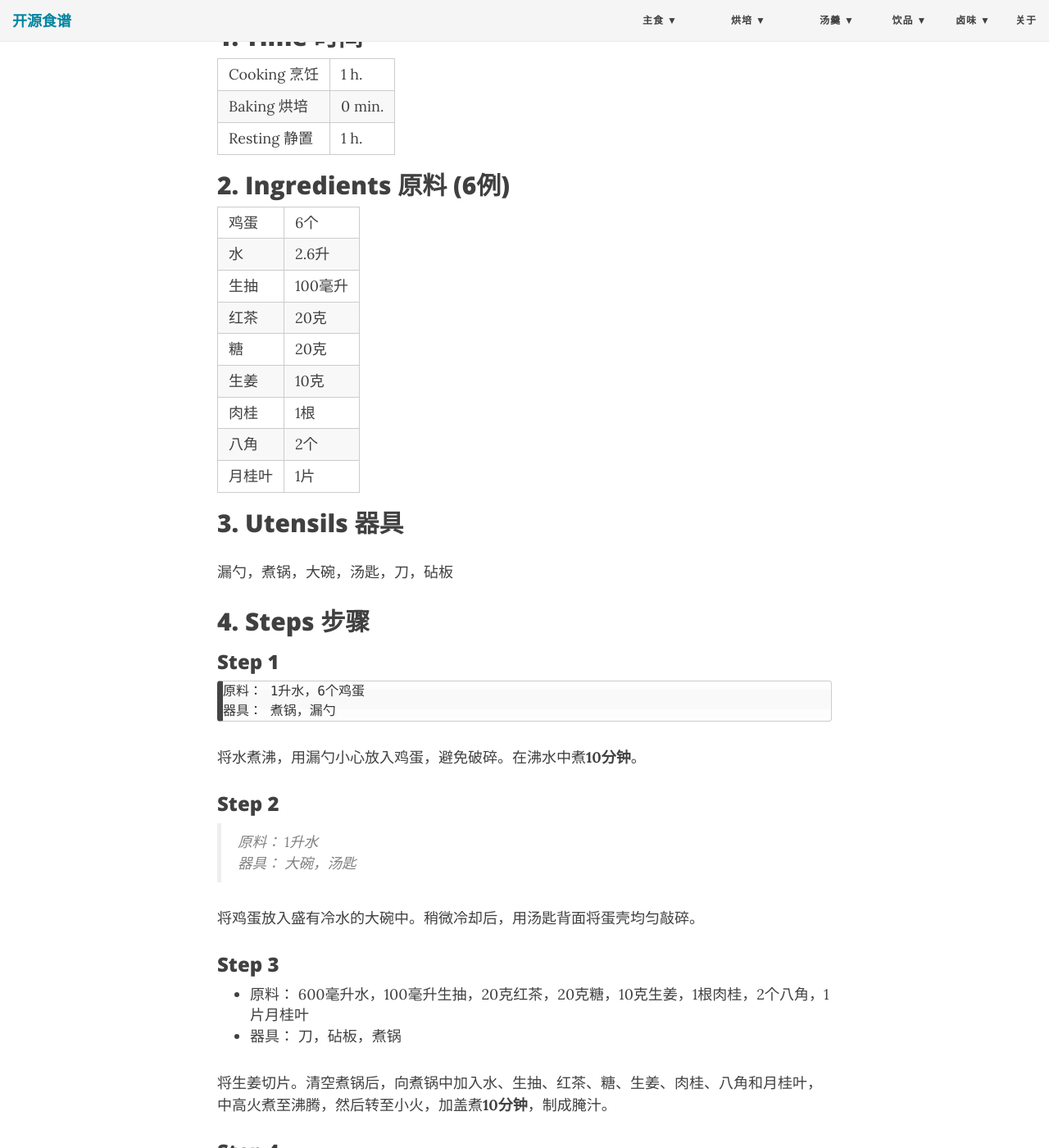
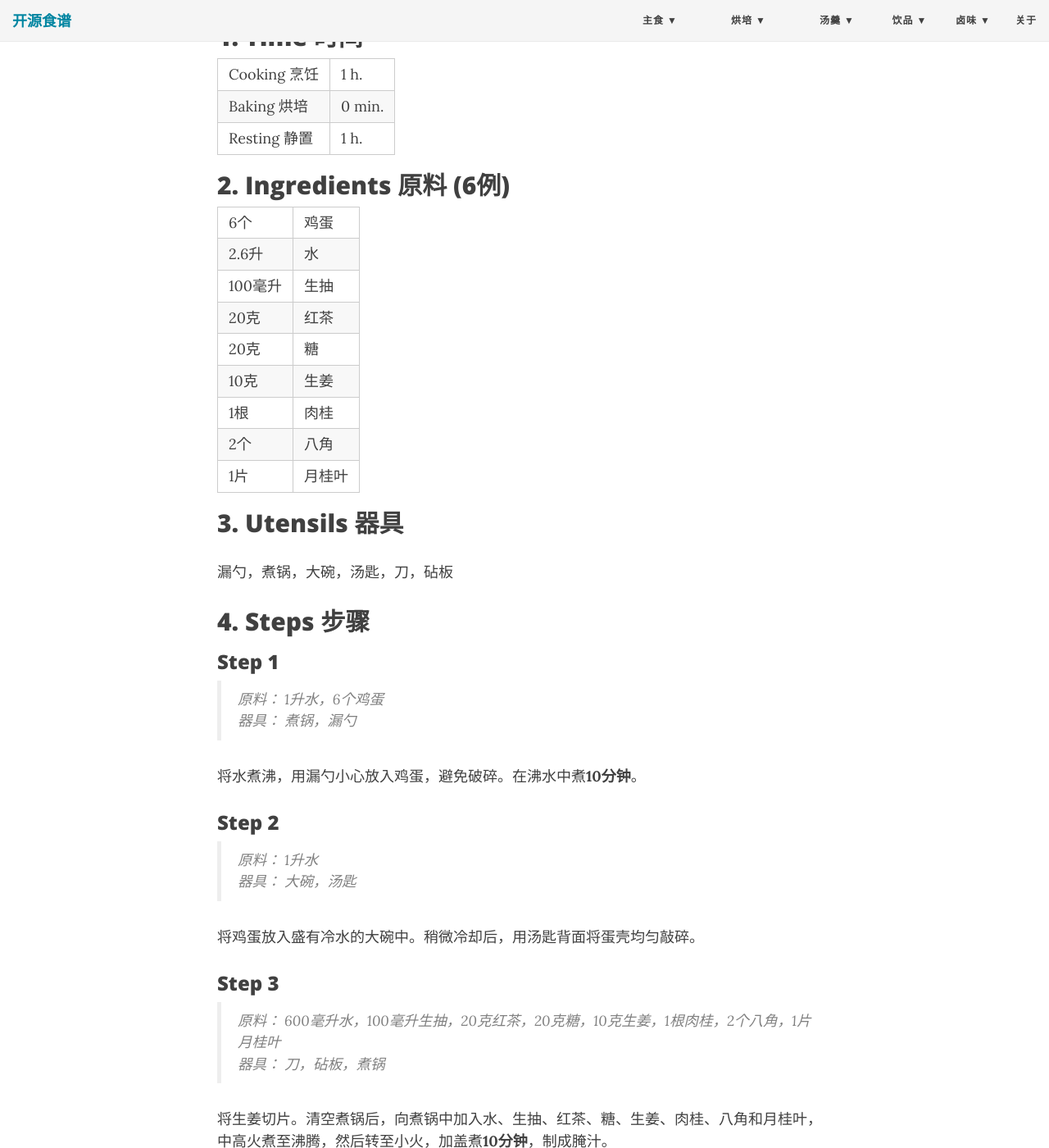
Before and after one commit to uraplutonium/open-recipe, a Jekyll site: the page built from _posts/2018-09-28-tea-eggs.md, in a window 1280 px wide and 1400 px high, scrolled down 834 px. Shown: the whole window at 82% size. Built offline with Jekyll 4.4.1, drawn with Linux system fonts in a browser that asks for light colours; nearby versions of some CDN libraries; a script that is not in the unit is left out.

Commit message:
style reverted.

````diff
--- a/_posts/2018-09-28-tea-eggs.md
+++ b/_posts/2018-09-28-tea-eggs.md
@@ -17,15 +17,15 @@ comments: true
 
 ## 2. Ingredients 原料 (6例)
 
-| 鸡蛋   | 6个     |
-| 水     | 2.6升   |
-| 生抽   | 100毫升 |
-| 红茶   | 20克    |
-| 糖     | 20克    |
-| 生姜   | 10克    |
-| 肉桂   | 1根     |
-| 八角   | 2个     |
-| 月桂叶 | 1片     |
+| 6个     | 鸡蛋   |
+| 2.6升   | 水     |
+| 100毫升 | 生抽   |
+| 20克    | 红茶   |
+| 20克    | 糖     |
+| 10克    | 生姜   |
+| 1根     | 肉桂   |
+| 2个     | 八角   |
+| 1片     | 月桂叶 |
 
 ## 3. Utensils 器具
 
@@ -34,10 +34,8 @@ comments: true
 ## 4. Steps 步骤
 
 ### Step 1
-```
-原料： 1升水，6个鸡蛋
-器具： 煮锅，漏勺
-```
+> 原料： 1升水，6个鸡蛋
+> 器具： 煮锅，漏勺
 
 将水煮沸，用漏勺小心放入鸡蛋，避免破碎。在沸水中煮**10分钟**。
 
@@ -48,8 +46,8 @@ comments: true
 将鸡蛋放入盛有冷水的大碗中。稍微冷却后，用汤匙背面将蛋壳均匀敲碎。
 
 ### Step 3
-- 原料： 600毫升水，100毫升生抽，20克红茶，20克糖，10克生姜，1根肉桂，2个八角，1片月桂叶
-- 器具： 刀，砧板，煮锅
+> 原料： 600毫升水，100毫升生抽，20克红茶，20克糖，10克生姜，1根肉桂，2个八角，1片月桂叶
+> 器具： 刀，砧板，煮锅
 
 将生姜切片。清空煮锅后，向煮锅中加入水、生抽、红茶、糖、生姜、肉桂、八角和月桂叶，中高火煮至沸腾，然后转至小火，加盖煮**10分钟**，制成腌汁。
 
````
Also changed, not shown: _posts/2018-09-29-carrot-and-pear-soup.md (+1 -1 lines).
